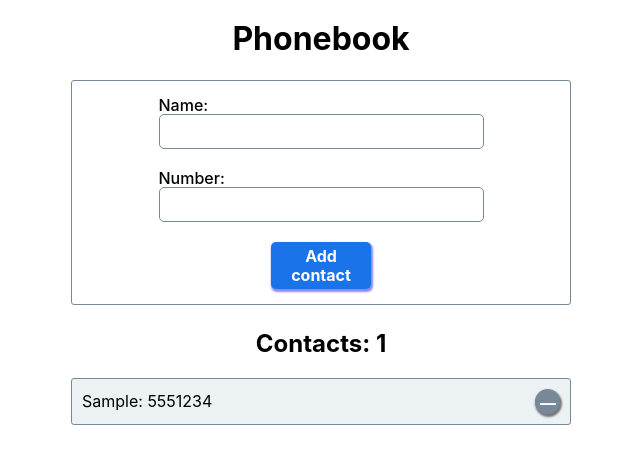
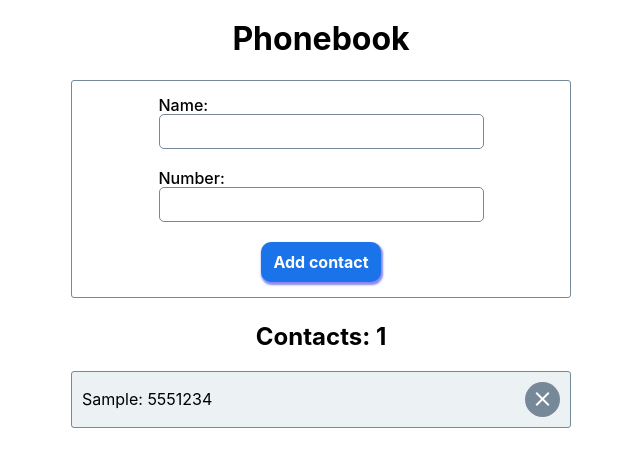
Before and after one commit to sergiuszorgo/goit-react-hw-06-phonebook, a React (Create React App) app: page / in a window 1280 px wide. Both pictures are taken after typing "Sample", "5551234" into the empty fields and a click on the button "Add contact". Shown: the top 466 px of the page, without its empty margins (319-959 px from the left). Built offline with nearby package versions, Linux system fonts and the light colour scheme.

Commit message:
added some styles

```diff
--- a/public/index.html
+++ b/public/index.html
@@ -3,6 +3,7 @@
   <head>
     <meta charset="utf-8" />
     <link rel="icon" href="%PUBLIC_URL%/favicon.ico" />
+    <link href="https://fonts.googleapis.com/icon?family=Material+Icons" rel="stylesheet">
     <meta name="viewport" content="width=device-width, initial-scale=1" />
     <title>hw-06-phonebook</title>
   </head>
--- a/src/components/ContactForm/ContactForm.module.css
+++ b/src/components/ContactForm/ContactForm.module.css
@@ -34,17 +34,18 @@
 }
 
 .formBtn {
-  width: 100px;
+  width: 120px;
+  height: 40px;
   padding: 5px;
   background-color: lightslategray;
   color: white;
   border: none;
-  border-radius: 5px;
+  border-radius: 10px;
   margin: 10px auto;
   font-weight: bold;
-  -webkit-box-shadow: 1px 2px 2px 1px rgb(0 0 0 / 0.5);
+  /* -webkit-box-shadow: 1px 2px 2px 1px rgb(0 0 0 / 0.5);
   -moz-box-shadow: 1px 2px 2px 1px rgb(0 0 0 / 0.5);
-  box-shadow: 1px 2px 2px 1px rgb(0 0 0 / 0.5);
+  box-shadow: 1px 2px 2px 1px rgb(0 0 0 / 0.5); */
 }
 
 .formBtn:hover,
--- a/src/components/ContactList/ContactList.js
+++ b/src/components/ContactList/ContactList.js
@@ -13,9 +13,11 @@ const ContactList = ({ contacts, deleteContact }) => (
           <p className={s.ContactListName}>
             {name}: {number}
           </p>
-          <button className={s.contBtn} onClick={() => deleteContact(id)}>
-            —
-          </button>
+          <div>
+            <button className={s.contBtn} onClick={() => deleteContact(id)}>
+              <span class="material-icons md-light">close</span>
+            </button>
+          </div>
         </li>
       ))}
     </ul>
--- a/src/components/ContactList/ContactList.module.css
+++ b/src/components/ContactList/ContactList.module.css
@@ -13,7 +13,6 @@
   justify-content: space-between;
   align-items: center;
   padding: 10px;
-  /* background-color: #f1f3f4; */
   border: 1px solid lightslategray;
   border-radius: 3px;
 }
@@ -27,15 +26,18 @@
 }
 
 .contBtn {
-  width: 25px;
-  height: 25px;
-  padding: 5px;
+  display: flex;
+  justify-content: center;
+  align-items: center;
+  width: 35px;
+  height: 35px;
+  padding: 0px;
   background-color: lightslategray;
   color: white;
   border: none;
   border-radius: 50%;
   font-weight: bold;
-  box-shadow: 1px 2px 2px 1px rgb(0 0 0 / 0.5);
+  /* box-shadow: 1px 2px 2px 1px rgb(0 0 0 / 0.5); */
 }
 
 .contBtn:hover,
```
